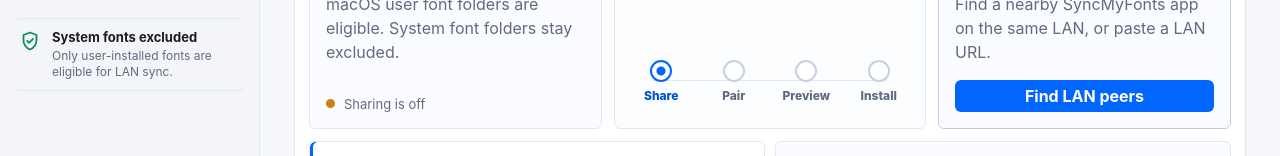
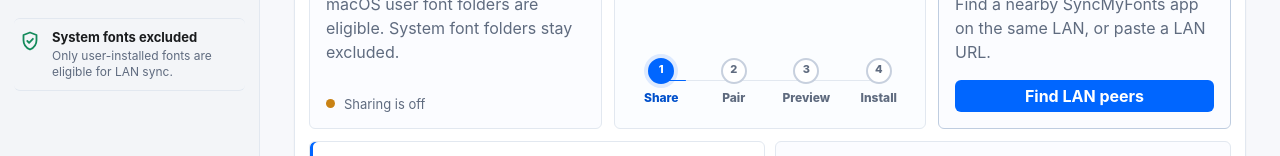
Before and after one commit to pcamp96/SyncMyFonts, a website: page apps/syncmyfonts-ui/dist/index.html in a window 1280 px wide. Shown: the part 263-419 px from the top of the page. Drawn offline with Linux system fonts and the light colour scheme.

Commit message:
Refine Tauri sync workflow rail

```diff
--- a/apps/syncmyfonts-ui/dist/index.html
+++ b/apps/syncmyfonts-ui/dist/index.html
@@ -148,16 +148,16 @@
                 <strong id="flowStageTitle">Share fonts</strong>
               </div>
               <div class="flow-line"></div>
-              <button class="flow-step active" type="button" data-step="share">
+              <button class="flow-step active" type="button" data-step="share" data-step-index="1">
                 <span>Share</span>
               </button>
-              <button class="flow-step" type="button" data-step="pair">
+              <button class="flow-step" type="button" data-step="pair" data-step-index="2">
                 <span>Pair</span>
               </button>
-              <button class="flow-step" type="button" data-step="preview">
+              <button class="flow-step" type="button" data-step="preview" data-step-index="3">
                 <span>Preview</span>
               </button>
-              <button class="flow-step" type="button" data-step="install">
+              <button class="flow-step" type="button" data-step="install" data-step-index="4">
                 <span>Install</span>
               </button>
             </div>
--- a/apps/syncmyfonts-ui/dist/styles.css
+++ b/apps/syncmyfonts-ui/dist/styles.css
@@ -543,6 +543,15 @@ h2 {
   background: var(--line);
 }
 
+.flow-line::before {
+  content: "";
+  position: absolute;
+  inset: 0 auto 0 0;
+  width: 14%;
+  border-radius: 999px;
+  background: var(--blue);
+}
+
 .flow-step {
   position: relative;
   display: grid;
@@ -560,13 +569,18 @@ h2 {
 }
 
 .flow-step::before {
-  content: "";
+  content: attr(data-step-index);
   display: block;
-  width: 18px;
-  height: 18px;
+  width: 22px;
+  height: 22px;
   border: 2px solid var(--line-strong);
   border-radius: 50%;
+  color: var(--muted);
   background: var(--surface);
+  font-size: 11px;
+  font-weight: 850;
+  line-height: 18px;
+  text-align: center;
 }
 
 .flow-step span {
@@ -581,7 +595,9 @@ h2 {
 
 .flow-step.active::before {
   border-color: var(--blue);
-  background: radial-gradient(circle at center, var(--blue) 0 4px, var(--surface) 5px);
+  color: white;
+  background: var(--blue);
+  box-shadow: 0 0 0 4px rgba(0, 102, 255, 0.12);
 }
 
 .action-grid {
```
